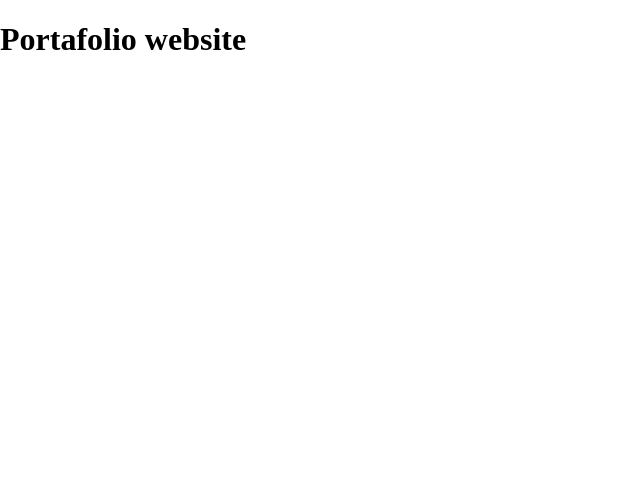
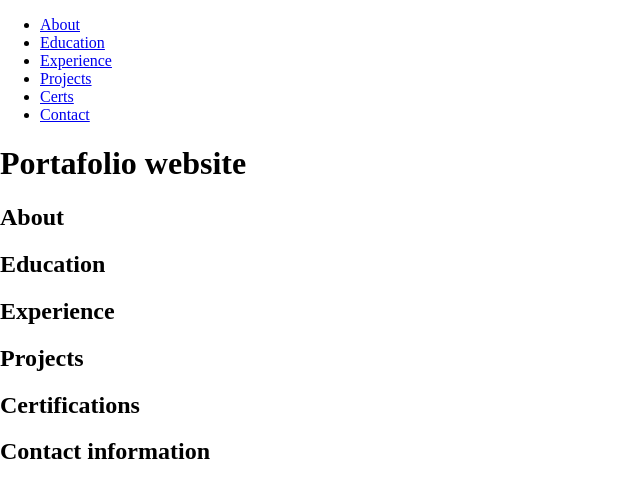
Before and after one commit to sebas-cat/Personal-website, a React (Vite) app: page / in a window 1280 px wide. Shown: the top 498 px of the page, without its empty margins (0-640 px from the left). Built offline with nearby package versions, Linux system fonts and the light colour scheme.

Commit message:
feat: added the primary navigation +  anchor scrolling and reduced-motion

```diff
--- a/src/App.tsx
+++ b/src/App.tsx
@@ -1,11 +1,40 @@
 
-
+interface NavigationItem {
+  label: string
+  href: string
+}
+const navigationItems: NavigationItem[] = [
+  { label: "About", href: "#about" },
+  { label: "Education", href: "#education" },
+  { label: "Experience", href: "#experience" },
+  { label: "Projects", href: "#projects" },
+  { label: "Certs", href: "#certs" },
+  { label: "Contact", href: "#contact" },
+]
 const App = () => {
   return (
     <div>
-      <h1>Portafolio website</h1>
+      <nav>
+        <ul>
+          {navigationItems.map((item) => (
+            <li key={item.href}>
+              <a href={item.href}>{item.label}</a>
+            </li>
+          ))}
+        </ul>
+      </nav>
+      <main>
+        <h1>Portafolio website</h1>
+        <section id="about"><h2>About</h2></section>
+          <section id="education"><h2>Education</h2></section>
+            <section id="experience"><h2>Experience</h2></section>
+              <section id="projects"><h2>Projects</h2></section>
+                <section id="certs"><h2>Certifications</h2> </section>
+                  <section id="contact"><h2>Contact information</h2></section>
+
+      </main>
     </div>
-  )
+  );
 }
 
 export default App
--- a/src/index.css
+++ b/src/index.css
@@ -12,3 +12,8 @@ body {
   padding: 0;
   min-height: 100vh;
 }
+@media (prefers-reduced-motion: no-preference){
+html{
+  scroll-behavior: smooth;
+}
+}
```
